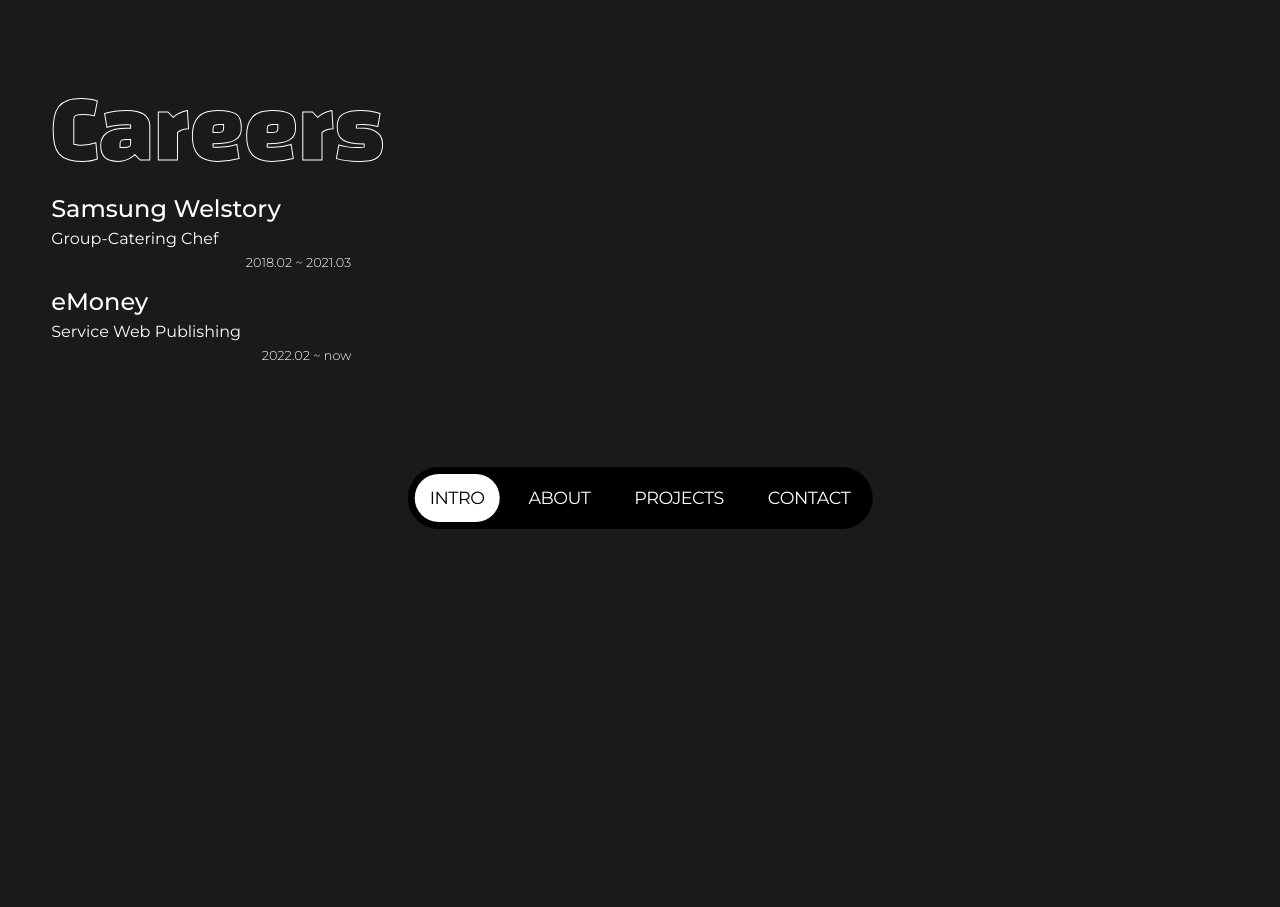
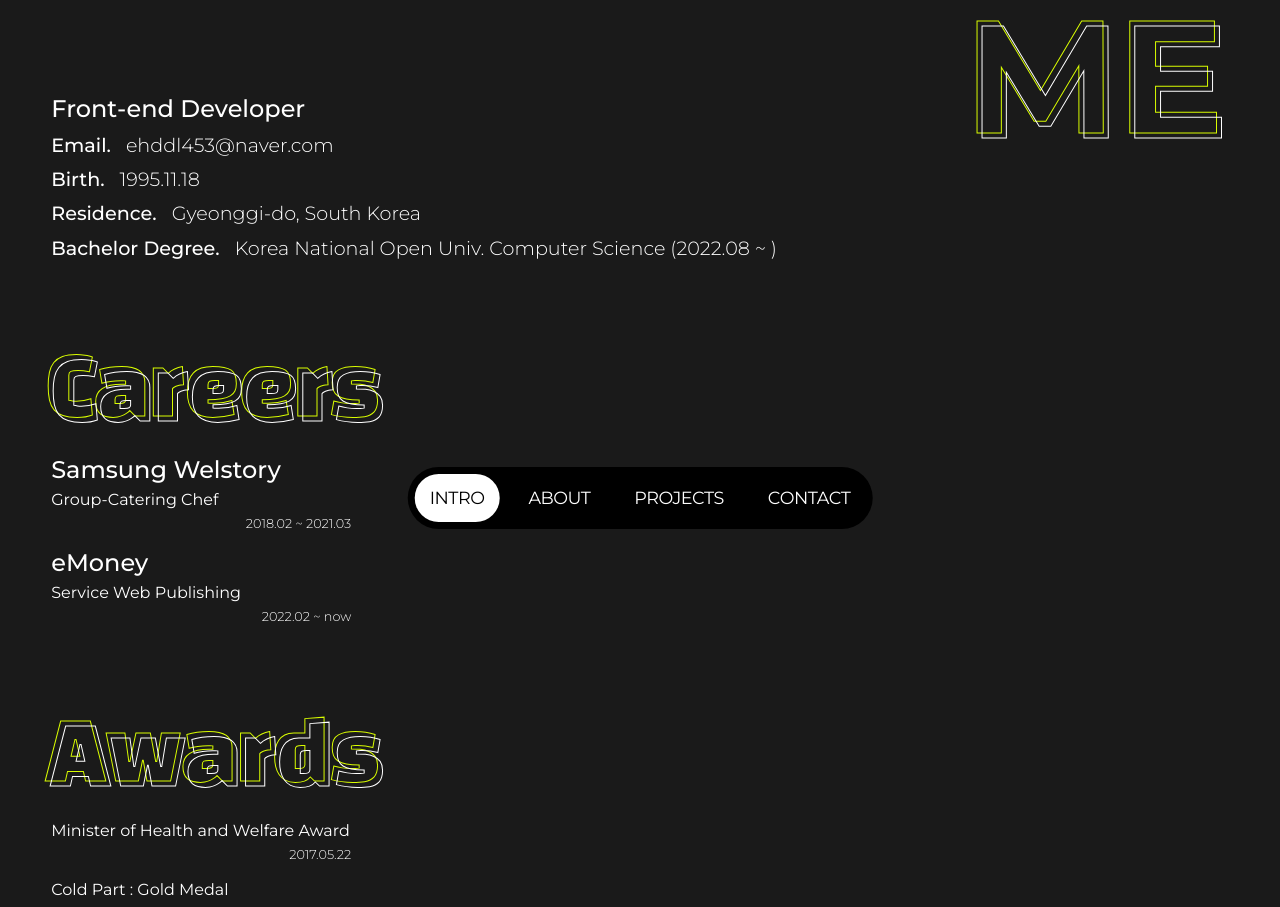
Before and after one commit to devwoodie/woodie, a React (Create React App) app: page /about in a window 1280 px wide. Shown: the part 239-1146 px from the top of the page. Before the commit the page ends 880 px from the top, so only its background shows below. Built offline with nearby package versions, Linux system fonts and the light colour scheme.

Commit message:
feat : award json data add

```diff
--- a/src/component/About.js
+++ b/src/component/About.js
@@ -3,12 +3,14 @@ import '../css/About.scss';
 const About = ({ infoJson }) => {
 
     let infoData = infoJson.info;
-    let careerData = infoJson.career
+    let careerData = infoJson.careers;
+    let awardData = infoJson.awards;
 
     return(
         <div className="About">
+            <h2 className="about-tit">ABOUT<span className="me">ME</span></h2>
             <ul className="info">
-                <li className="info-list">
+                <li className="info-list info-title">
                     <span className="info-tit">Front-end Developer</span>
                 </li>
                 {infoData.map((info, index) => (
@@ -18,15 +20,27 @@ const About = ({ infoJson }) => {
                     </li>
                 ))}
             </ul>
-            <ul className="career">
-                <li className="career-list">
-                    <span className="career-title">Careers</span>
+            <ul className="contents">
+                <li className="contents-list">
+                    <span className="contents-title careers">Careers</span>
                 </li>
                 {careerData.map((career, index) => (
-                    <li className="career-list" key={index}>
-                        <span className="career-tit">{career.title}</span>
-                        <span className="career-sub">{career.sub}</span>
-                        <span className="career-date">{career.date}</span>
+                    <li className="contents-list" key={index}>
+                        <span className="contents-tit">{career.title}</span>
+                        <span className="contents-sub">{career.sub}</span>
+                        <span className="contents-date">{career.date}</span>
+                    </li>
+                ))}
+            </ul>
+            <ul className="contents">
+                <li className="contents-list">
+                    <span className="contents-title awards">Awards</span>
+                </li>
+                {awardData.map((award, index) => (
+                    <li className="contents-list" key={index}>
+                        {/*<span className="contents-tit">International Cooking Contest</span>*/}
+                        <span className="contents-sub">{award.title}</span>
+                        <span className="contents-date">{award.date}</span>
                     </li>
                 ))}
             </ul>
--- a/src/css/About.scss
+++ b/src/css/About.scss
@@ -1,12 +1,45 @@
+//#d9fd00
+//rgb(255, 94, 94);
+@mixin gradient($left, $right, $color, $text) {
+  content: $text;
+  display: inline-block;
+  width: 100%;
+  -webkit-text-stroke: 1px $color;
+  position: absolute;
+  left: $left; top: $right;
+  z-index: -1;
+}
 .About{
   margin-top: 5rem;
+  .about-tit{
+    font-size: 10rem;
+    font-weight: 600;
+    -webkit-text-stroke: 1px var(--back-white);
+    -webkit-text-fill-color: transparent;
+    text-align: right;
+    .me{
+      display: block;
+      font-family: inherit;
+      font-weight: inherit;
+      font-size: inherit;
+      position: relative;
+      &::before{
+        //content: 'ME';
+        @include gradient(-5px, -5px, #d9fd00, 'ME');
+      }
+    }
+  }
   //info tab
   .info{
+    margin-top: -4rem;
     .info-list{
       font-size: 1.2rem;
       margin-top: 15px;
       &:first-child{
         margin: 0;
+      }
+      &.info-title{
+        font-size: 1.5rem;
       }
       .info-tit{
         font-size: inherit;
@@ -20,30 +53,37 @@
     }
   }
   //career tab
-  .career{
+  .contents{
     margin-top: 100px;
-    .career-list{
+    .contents-list{
       font-size: 1.5rem;
       margin-top: 20px;
       width: 300px;
       &:first-child{
         margin: 0;
       }
-      .career-title{
+      .contents-title{
         font-family: "BlackHanSans";
         -webkit-text-stroke: 1px var(--back-white);
-        -webkit-text-fill-color: var(--back-black);
+        -webkit-text-fill-color: transparent;
         font-size: 5rem;
+        position: relative;
+        &.careers::before{
+          @include gradient(-5px, -5px, #d9fd00, 'Careers');
+        }
+        &.awards::before{
+          @include gradient(-5px, -5px, #d9fd00, 'Awards');
+        }
       }
-      .career-tit{
+      .contents-tit{
         font-size: inherit;
         font-weight: 500;
       }
-      .career-sub{
+      .contents-sub{
         font-size: 1rem;
         margin: 10px 0;
       }
-      .career-date{
+      .contents-date{
         font-size: .8rem;
         font-weight: 300;
         text-align: right;
--- a/src/css/App.scss
+++ b/src/css/App.scss
@@ -1,7 +1,7 @@
 body{
   width: 100vw;
   height: 100vh;
-  overflow: hidden;
+  //overflow: hidden;
 }
 .inner{
   padding: 0 4vw;
--- a/src/json/Info.json
+++ b/src/json/Info.json
@@ -21,7 +21,7 @@
       "content" : "Korea National Open Univ. Computer Science (2022.08 ~ )"
     }
   ],
-  "career" : [
+  "careers" : [
     {
       "title" : "Samsung Welstory",
       "sub" : "Group-Catering Chef",
@@ -32,5 +32,19 @@
       "sub" : "Service Web Publishing",
       "date" : "2022.02 ~ now"
     }
+  ],
+  "awards" : [
+    {
+      "title" : "Minister of Health and Welfare Award",
+      "date" : "2017.05.22"
+    },
+    {
+      "title" :  "Cold Part : Gold Medal",
+      "date" : "2017.05.22"
+    },
+    {
+      "title" :  "Hot Part : Silver Medal",
+      "date" : "2017.05.22"
+    }
   ]
 }
```
